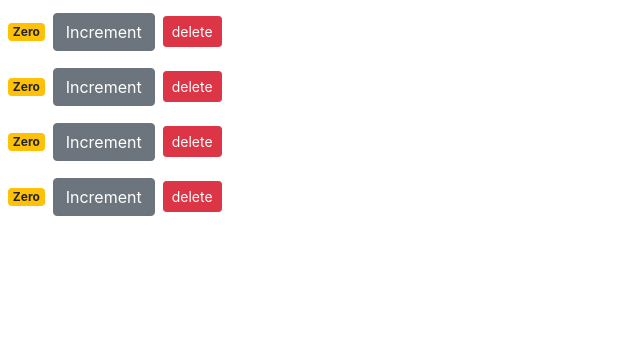
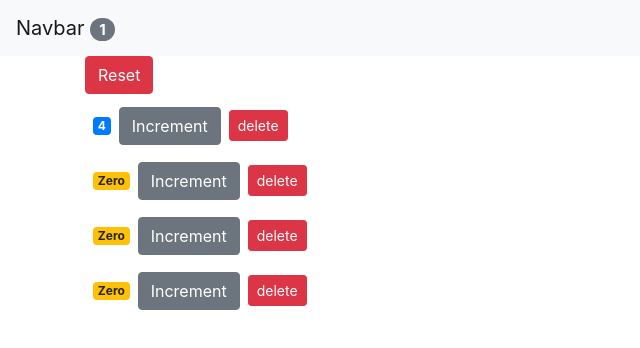
Before and after one commit to r1ri/reactcourse, a React (Create React App) app: page / in a window 1280 px wide. Shown: the top 348 px of the page, without its empty margins (0-640 px from the left). Built offline with nearby package versions, Linux system fonts and the light colour scheme.

Commit message:
Compsing components 12.

```diff
--- a/src/App.js
+++ b/src/App.js
@@ -1,25 +1,56 @@
-import logo from './logo.svg';
-import './App.css';
+import React, { Component } from "react";
+import "./App.css";
+import Navbar from "./components/navbar";
+import Counters from "./components/counters.jsx";
 
-function App() {
-  return (
-    <div className="App">
-      <header className="App-header">
-        <img src={logo} className="App-logo" alt="logo" />
-        <p>
-          Edit <code>src/App.js</code> and save to reload.
-        </p>
-        <a
-          className="App-link"
-          href="https://reactjs.org"
-          target="_blank"
-          rel="noopener noreferrer"
-        >
-          Learn React
-        </a>
-      </header>
-    </div>
-  );
+class App extends Component {
+  state = {
+    counters: [
+      { id: 1, value: 4 },
+      { id: 2, value: 0 },
+      { id: 3, value: 0 },
+      { id: 4, value: 0 },
+    ],
+  };
+
+  handleReset = () => {
+    let counters = this.state.counters.map((c) => {
+      c.value = 0;
+      return c;
+    });
+    this.setState({ counters });
+  };
+
+  handleIncrement = (counter) => {
+    let counters = [...this.state.counters];
+    let index = counters.indexOf(counter);
+    counters[index] = { ...counter };
+    counters[index].value++;
+
+    this.setState({ counters });
+  };
+
+  handleDelete = (id) => {
+    let counters = this.state.counters.filter((c) => c.id !== id);
+
+    this.setState({ counters });
+  };
+
+  render() {
+    return (
+      <React.Fragment>
+        <Navbar totalCounters={this.state.counters.filter(c => c.value>0).length} />
+      <main className="container">
+      <Counters
+        counters={this.state.counters}
+        onReset={this.handleReset}
+        onIncrement={this.handleIncrement}
+        onDelete={this.handleDelete}
+      />
+      </main>
+      </React.Fragment>
+    );
+  }
 }
 
 export default App;
--- a/src/components/counter.jsx
+++ b/src/components/counter.jsx
@@ -1,26 +1,21 @@
 import React, { Component } from "react";
 
 export default class Counter extends Component {
-  state = {
-    count: 0,
-  };
-
-  handleIncrement = () => {
-    this.setState({ count: this.state.count + 1 });
-  };
-
   render() {
     return (
       <div className="my-2">
         <span className={this.getBadgeClass()}>
-          {this.state.count === 0 ? "Zero" : this.state.count}
+          {this.props.counter.value === 0 ? "Zero" : this.props.counter.value}
         </span>
-        <button onClick={this.handleIncrement} className="btn btn-secondary">
+        <button
+          onClick={() => this.props.onIncrement(this.props.counter)}
+          className="btn btn-secondary"
+        >
           Increment
         </button>
         <button
           className="btn btn-danger btn-sm m-2"
-          onClick={this.props.onDelete}
+          onClick={() => this.props.onDelete(this.props.counter.id)}
         >
           delete
         </button>
@@ -30,7 +25,8 @@
 
   getBadgeClass() {
     return (
-      "badge m-2 badge-" + (this.state.count === 0 ? "warning" : "primary")
+      "badge m-2 badge-" +
+      (this.props.counter.value === 0 ? "warning" : "primary")
     );
   }
 }
--- a/src/components/counters.jsx
+++ b/src/components/counters.jsx
@@ -2,30 +2,22 @@
 import Counter from "./counter";
 
 export default class Counters extends Component {
-  state = {
-    counters: [
-      { id: 1, value: 4 },
-      { id: 2, value: 0 },
-      { id: 3, value: 0 },
-      { id: 4, value: 0 },
-    ],
-  };
-
-  handleDelete = (id) => {
-    let newCounters = this.state.counters.filter(c => c.id !== id);
-
-    this.setState(state.countersI)
-  };
 
   render() {
     return (
       <div>
-        {this.state.counters.map((counter) => (
+        <button
+          onClick={this.props.onReset}
+          className="btn btn-secondary btn-danger"
+        >
+          Reset
+        </button>
+        {this.props.counters.map((counter) => (
           <Counter
             key={counter.id}
-            onDelete={this.handleDelete}
-            value={counter.value}
-            id={counter.id}
+            onDelete={this.props.onDelete}
+            onIncrement={this.props.onIncrement}
+            counter={counter}
           />
         ))}
       </div>
--- /dev/null
+++ b/src/components/navbar.jsx
@@ -0,0 +1,16 @@
+import React, { Component } from "react";
+
+export default class Navbar extends Component {
+  render() {
+    return (
+      <nav className="navbar navbar-light bg-light">
+        <a className="navbar-brand" href="#">
+          Navbar{" "}
+          <span className="badge badge-pill badge-secondary">
+            {this.props.totalCounters}
+          </span>
+        </a>
+      </nav>
+    );
+  }
+}
--- a/src/index.js
+++ b/src/index.js
@@ -4,11 +4,10 @@
 import App from './App';
 import reportWebVitals from './reportWebVitals';
 import 'bootstrap/dist/css/bootstrap.css'
-import Counters from './components/counters.jsx'
 
 ReactDOM.render(
   <React.StrictMode>
-    <Counters />
+    <App />
   </React.StrictMode>,
   document.getElementById('root')
 );
```
Also changed, not shown: 2 other files (tests, documents, lock files or other folders).
